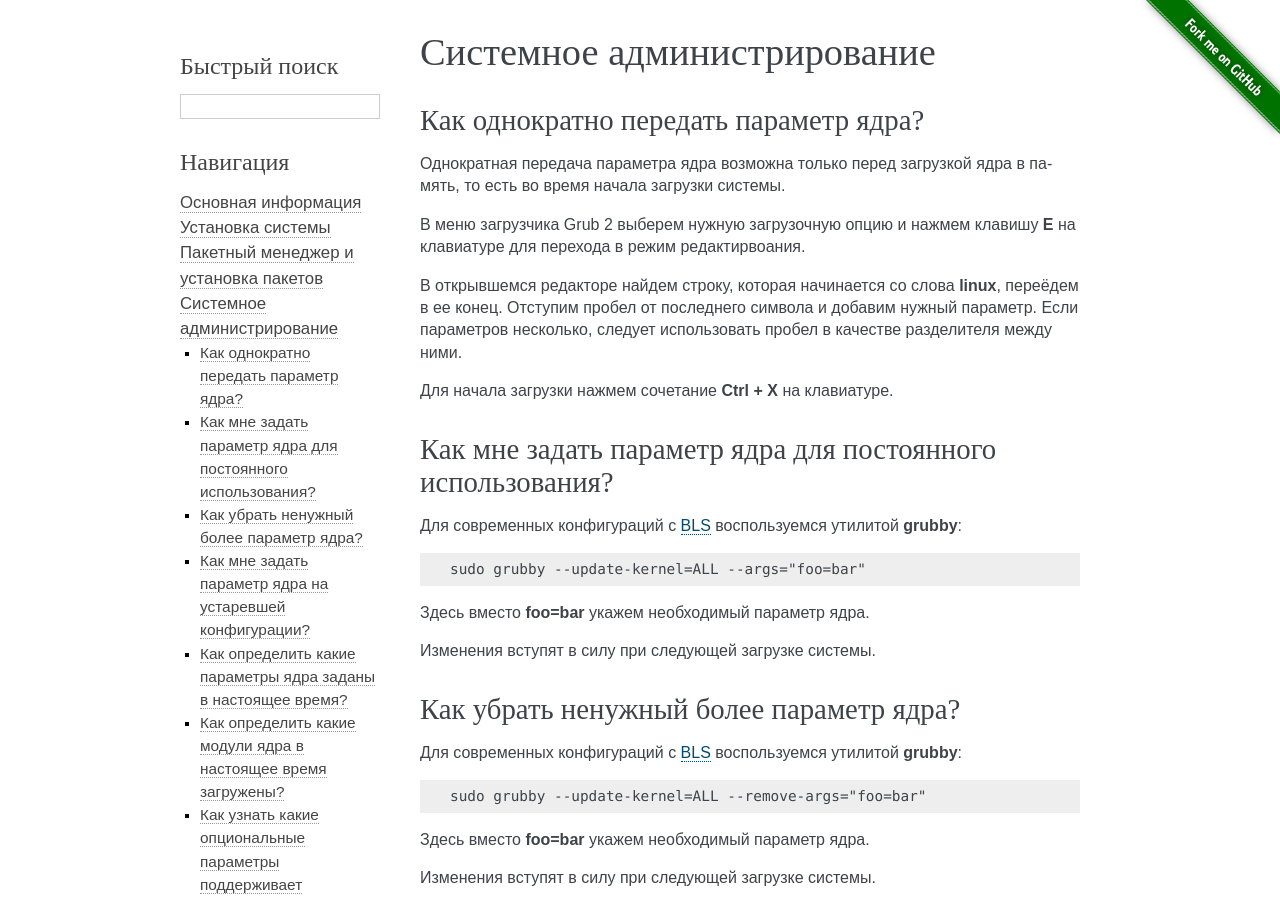
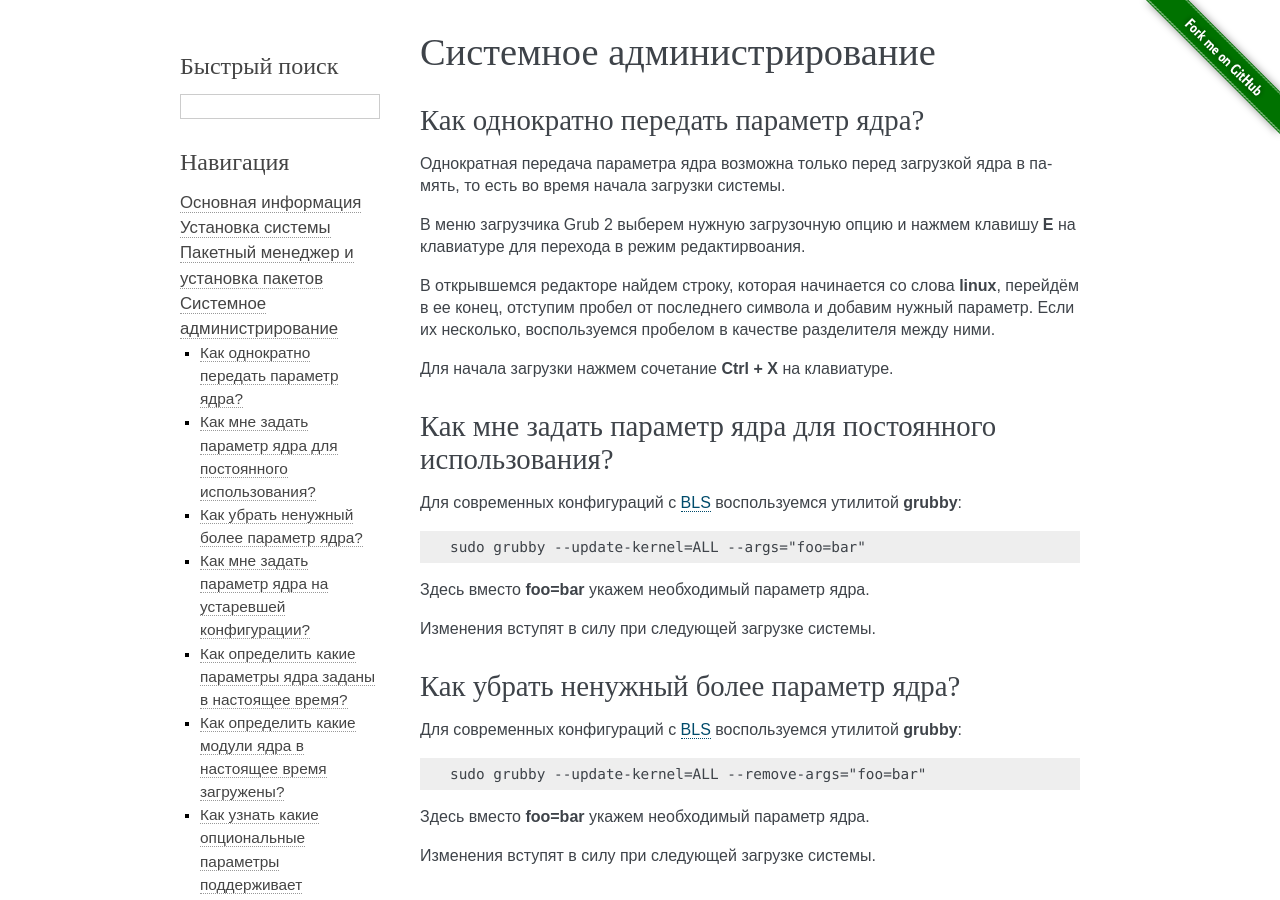
Before and after one commit to RussianFedora/FAQ, a Sphinx documentation site: the page built from source/administration.rst, in a window 1280 px wide and 900 px high. Built offline with Sphinx 7.4.7, drawn with Linux system fonts in a browser that asks for light colours; comment, search, counter and statistics services are not loaded.

Commit message:
Performed minor edit of kernelpm-once question.

```diff
--- a/source/administration.rst
+++ b/source/administration.rst
@@ -23,7 +23,7 @@
 
 В меню загрузчика Grub 2 выберем нужную загрузочную опцию и нажмем клавишу **E** на клавиатуре для перехода в режим редактирвоания.
 
-В открывшемся редакторе найдем строку, которая начинается со слова **linux**, переёдем в ее конец. Отступим пробел от последнего символа и добавим нужный параметр. Если параметров несколько, следует использовать пробел в качестве разделителя между ними.
+В открывшемся редакторе найдем строку, которая начинается со слова **linux**, перейдём в ее конец, отступим пробел от последнего символа и добавим нужный параметр. Если их несколько, воспользуемся пробелом в качестве разделителя между ними.
 
 Для начала загрузки нажмем сочетание **Ctrl + X** на клавиатуре.
 
```
